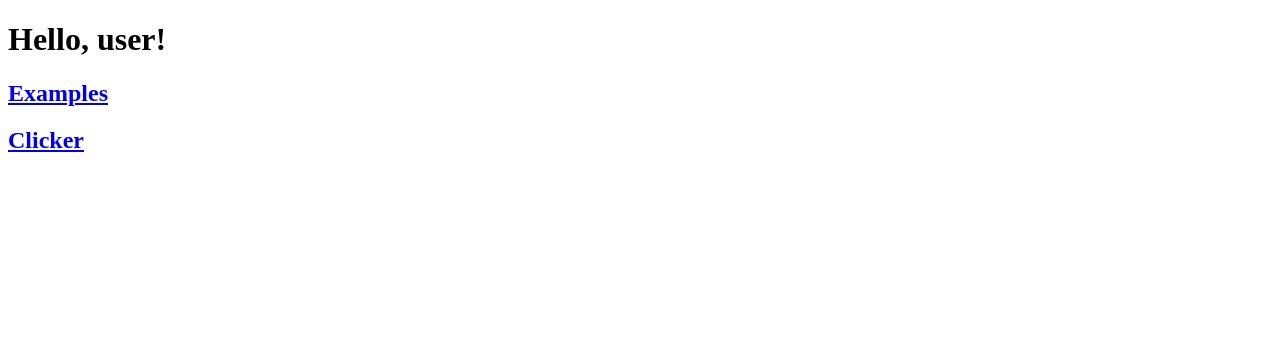
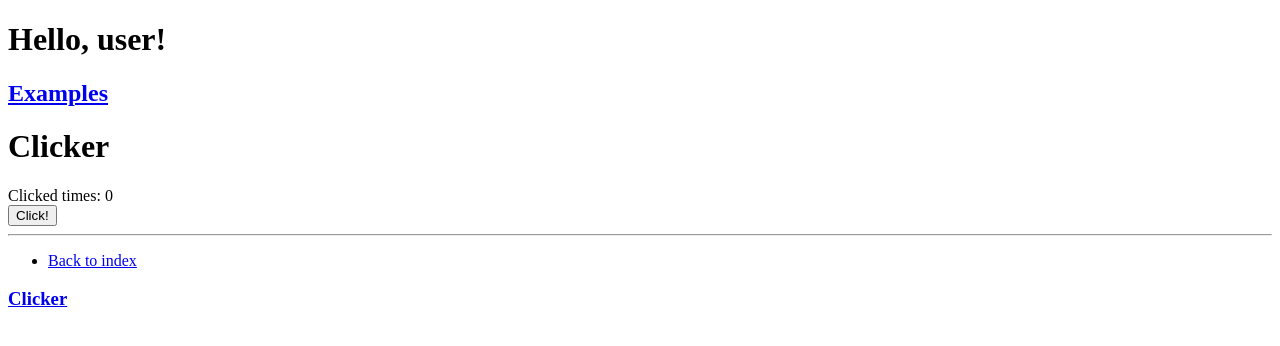
Before and after one commit to CarAndAsh/Project_with_HTMX, a Flask app: page / in a window 1280 px wide. Shown: the top 346 px of the page. Run offline with Flask 3, Linux system fonts and the light colour scheme.

Commit message:
Embed clicker into main index page

```diff
--- a/rest/clicker/views.py
+++ b/rest/clicker/views.py
@@ -10,7 +10,10 @@
 
 @clicker_app.get('/', endpoint='index')
 def show_clicker_page():
-    return render_template('clicker/index.html', count=clicker.count)
+    template_name = 'clicker/index.html'
+    if is_background_request():
+        template_name = 'clicker/components/clicker-body.html'
+    return render_template(template_name, count=clicker.count)
 
 
 @clicker_app.post('/', endpoint='do-click')
--- /dev/null
+++ b/templates/clicker/components/clicker-body.html
@@ -0,0 +1,10 @@
+
+    <h1>Clicker</h1>
+    <div id="clicked-times">
+        {% include 'clicker/components/click-count.html' %}
+    </div>
+    <button
+            hx-post="{{ url_for('clicker_app.do-click') }}"
+            hx-target="#clicked-times">
+        Click!
+    </button>
--- a/templates/clicker/index.html
+++ b/templates/clicker/index.html
@@ -4,14 +4,6 @@
     Clicker
 {% endblock %}
 {% block body %}
-    <h1>Clicker</h1>
-    <div id="clicked-times">
-        {% include 'clicker/components/click-count.html' %}
-    </div>
-    <button
-            hx-post="{{ url_for('clicker_app.do-click') }}"
-            hx-target="#clicked-times">
-        Click!
-    </button>
+    {% include 'clicker/components/clicker-body.html' %}
     {% include 'components/footer-to-index.html' %}
 {% endblock %}
--- a/templates/index.html
+++ b/templates/index.html
@@ -8,5 +8,11 @@
     <h1>Hello, user!</h1>
 
     <h2><a href="{{ url_for('examples_app.index') }}">Examples</a></h2>
-    <h2><a href="{{ url_for('clicker_app.index') }}">Clicker</a></h2>
+
+    <span
+            hx-trigger="load"
+            hx-get="{{ url_for('clicker_app.index') }}"
+            hx-swap="outerHTML"></span>
+
+    <h3><a href="{{ url_for('clicker_app.index') }}">Clicker</a></h3>
 {% endblock %}
--- a/utils/helpers.py
+++ b/utils/helpers.py
@@ -1,4 +1,5 @@
-from flask import  request
+from flask import request
+
 
 def is_background_request():
     is_hx_req = request.headers.get('Hx-Request')
```
Also changed, not shown: README.md.
